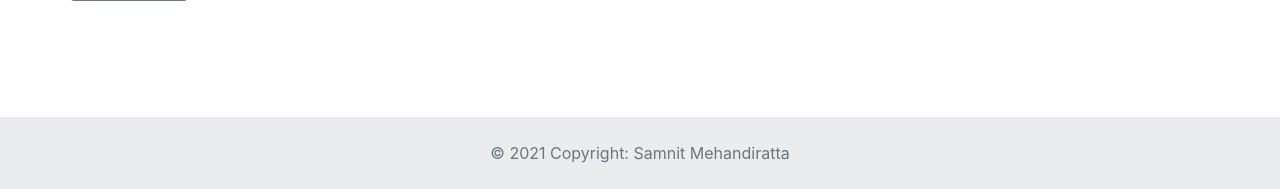
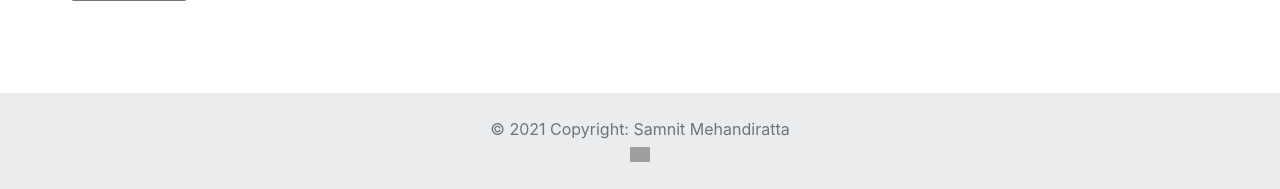
Before and after one commit to lankabhedi/google-voice-to-text, a Flask app: page / in a window 1280 px wide. Shown: the part 611-800 px from the top of the page. Run offline with Flask 2, Linux system fonts and the light colour scheme; some libraries are stand-ins or nearby versions; grey boxes are pictures that could not be loaded.

Commit message:
Update GitHub Information

```diff
--- a/templates/index.html
+++ b/templates/index.html
@@ -54,7 +54,10 @@
   <div class="text-center p-4" style="background-color: rgba(0, 0, 0, 0.05);">
     © 2021 Copyright:
     <a class="text-reset fw-bold" href="https://linkedin.com/in/lankabhedi">Samnit Mehandiratta</a>
+  <div>
+     <a href="https://github.com/lankabhedi/morser"><img width=20px src="https://i.ibb.co/V9d7CSv/25231.png"></a>
   </div>
+   </div>
 
 </footer>
 
```
